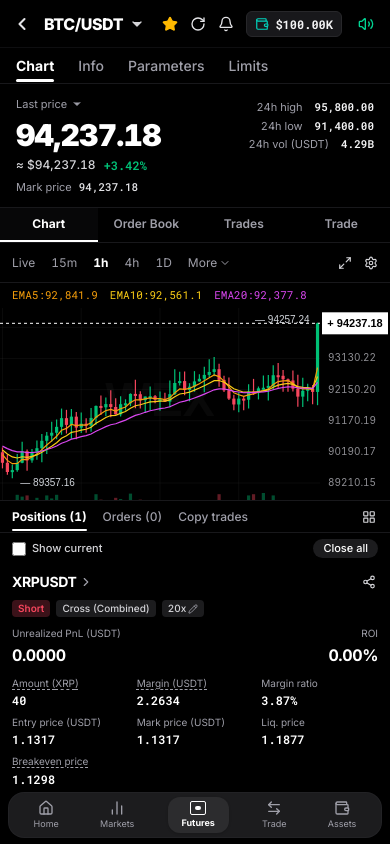
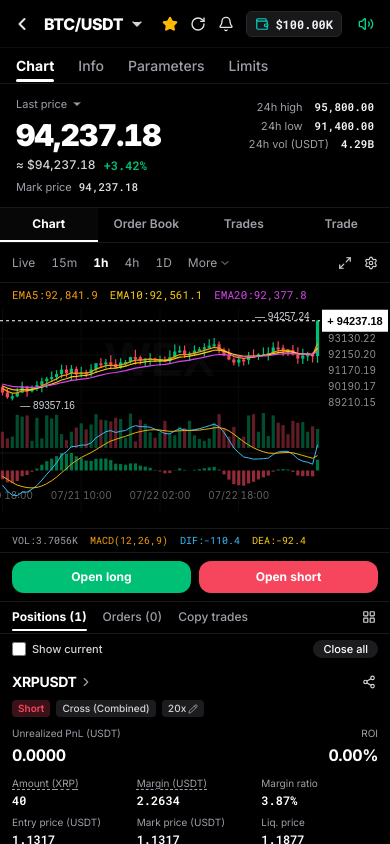
Before and after one commit to hardhustlekd-max/tradex, a React (Vite) app: page / in a window 390 px wide. Built offline with nearby package versions, Linux system fonts and the light colour scheme; a web font is replaced by a local one.

Commit message:
Ensure candlestick chart is fully visible and open positions section scrolls into view smoothly

```diff
--- a/src/App.tsx
+++ b/src/App.tsx
@@ -410,9 +410,9 @@
       />
 
       {/* Main Workspace Body Layout */}
-      <div className="flex-1 flex flex-col min-h-0">
+      <div className="flex-1 flex flex-col min-h-0 overflow-y-auto lg:overflow-hidden">
         {/* Mobile Navigation Tab Bar (< lg) */}
-        <div className="flex lg:hidden bg-[#000000] border-b border-zinc-900 text-xs font-semibold shrink-0">
+        <div className="flex lg:hidden bg-[#000000] border-b border-zinc-900 text-xs font-semibold shrink-0 sticky top-0 z-20">
           <button
             onClick={() => setMobileTab('chart')}
             className={`flex-1 py-2 text-center transition-colors border-b-2 cursor-pointer ${
@@ -485,7 +485,7 @@
         </div>
 
         {/* Mobile View Active Tab Content (< lg) */}
-        <div className="flex lg:hidden flex-1 min-h-0 flex-col overflow-hidden relative bg-[#000000]">
+        <div className="flex lg:hidden flex-col shrink-0 relative bg-[#000000]">
           {mobileTab === 'chart' && (
             <TradingChart
               candles={candles}
@@ -526,8 +526,6 @@
               }}
             />
           )}
-
-          {/* Mobile Tab Content ends cleanly without duplicate floating buttons */}
         </div>
 
         {/* Bottom Positions & Orders Panel */}
--- a/src/components/BottomPanels.tsx
+++ b/src/components/BottomPanels.tsx
@@ -140,7 +140,7 @@
       </div>
 
       {/* 3. Position Items Content */}
-      <div className="flex-1 overflow-y-auto px-3 py-1 space-y-3 max-h-56">
+      <div className="px-3 py-1 space-y-3">
         {activeTab === 'positions' && (
           <>
             {displayPositions.map((pos) => {
@@ -306,7 +306,7 @@
       </div>
 
       {/* 4. Bottom Floating Navigation Dock Bar */}
-      <div className="px-2 pt-1 pb-0.5">
+      <div className="sticky bottom-0 z-30 bg-[#000000]/95 backdrop-blur-md border-t border-zinc-900/60 px-2 pt-1 pb-1">
         <div className="bg-[#1c1c1e] backdrop-blur-xl border border-zinc-800/60 rounded-2xl p-1 flex items-center justify-around text-zinc-400 text-[9px] font-sans">
           {/* 1. Home */}
           <button
--- a/src/components/TradingChart.tsx
+++ b/src/components/TradingChart.tsx
@@ -382,7 +382,7 @@
   const ema20Val = calculateEMA(candles, 20).pop() || currentPrice;
 
   return (
-    <div className="flex-1 flex flex-col bg-[#000000] min-w-0 select-none relative">
+    <div className="flex-1 flex flex-col bg-[#000000] min-w-0 select-none relative h-[420px] lg:h-auto lg:flex-1 shrink-0">
       {/* 1. Timeframe Navigation Toolbar */}
       <div className="h-10 px-3 bg-[#000000] border-b border-zinc-900 flex items-center justify-between gap-1 text-xs font-sans text-zinc-300 shrink-0">
         <div className="flex items-center gap-4">
@@ -429,7 +429,7 @@
       </div>
 
       {/* 3. Main Chart Canvas */}
-      <div ref={containerRef} className="flex-1 relative w-full h-full min-h-[300px]">
+      <div ref={containerRef} className="flex-1 relative w-full h-full min-h-[220px]">
         <canvas
           ref={canvasRef}
           onMouseMove={handleMouseMove}
```
